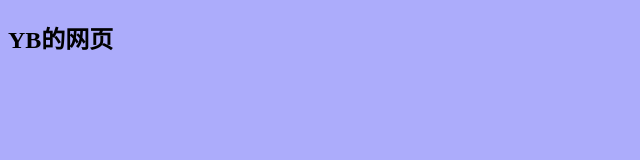
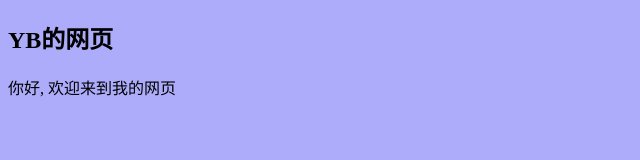
Before and after one commit to yenbingteoh-star/ybweb, a plain HTML site: page index.html in a window 1280 px wide. Shown: the whole page, without its empty margins (0-640 px from the left). Drawn offline with Linux system fonts and the light colour scheme.

Commit message:
Update index.html

```diff
--- a/index.html
+++ b/index.html
@@ -6,10 +6,13 @@
     <style>
       body {
         background-color: #acacfb}
+      body p {
+        front-size: 12;
+        color: black}
     </style>
   </head>
   <body>
     <h2>YB的网页</h2>
-
+    <p>你好, 欢迎来到我的网页</p>
   </body>
 </html>
```
